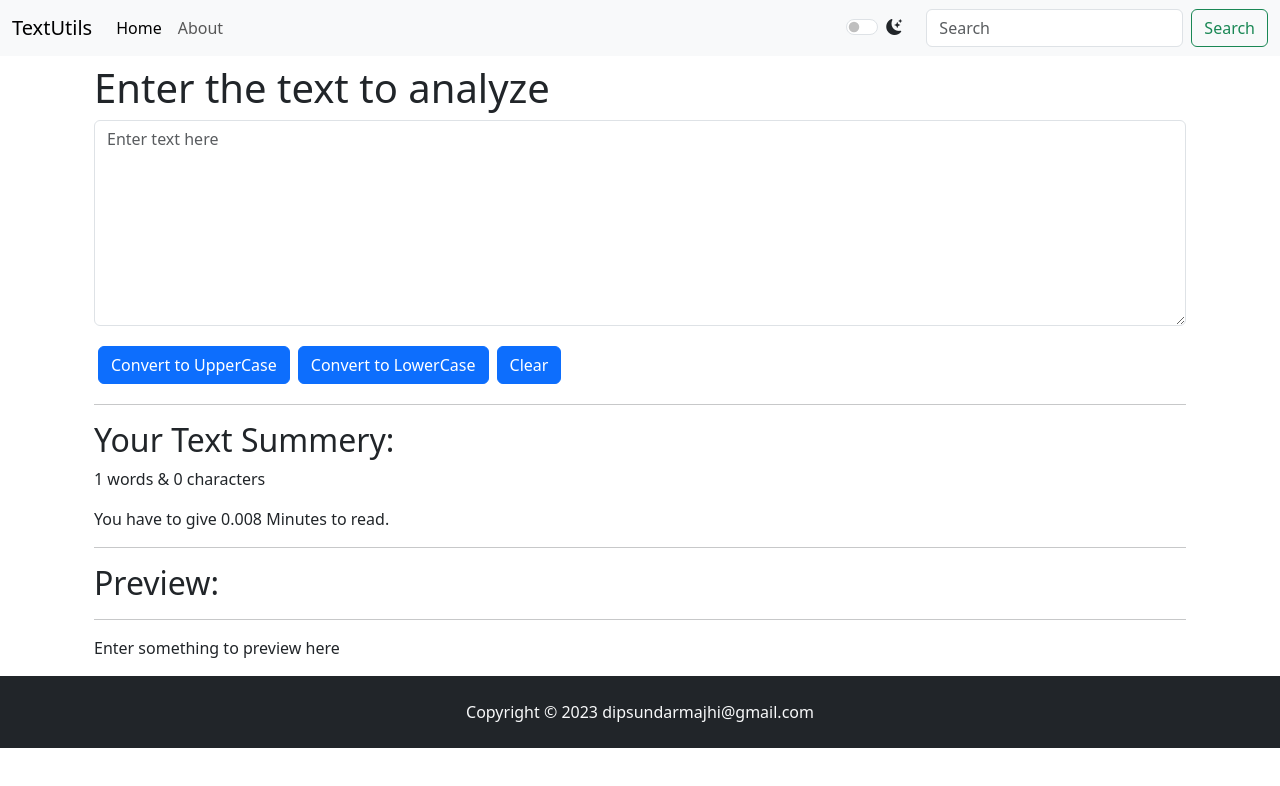
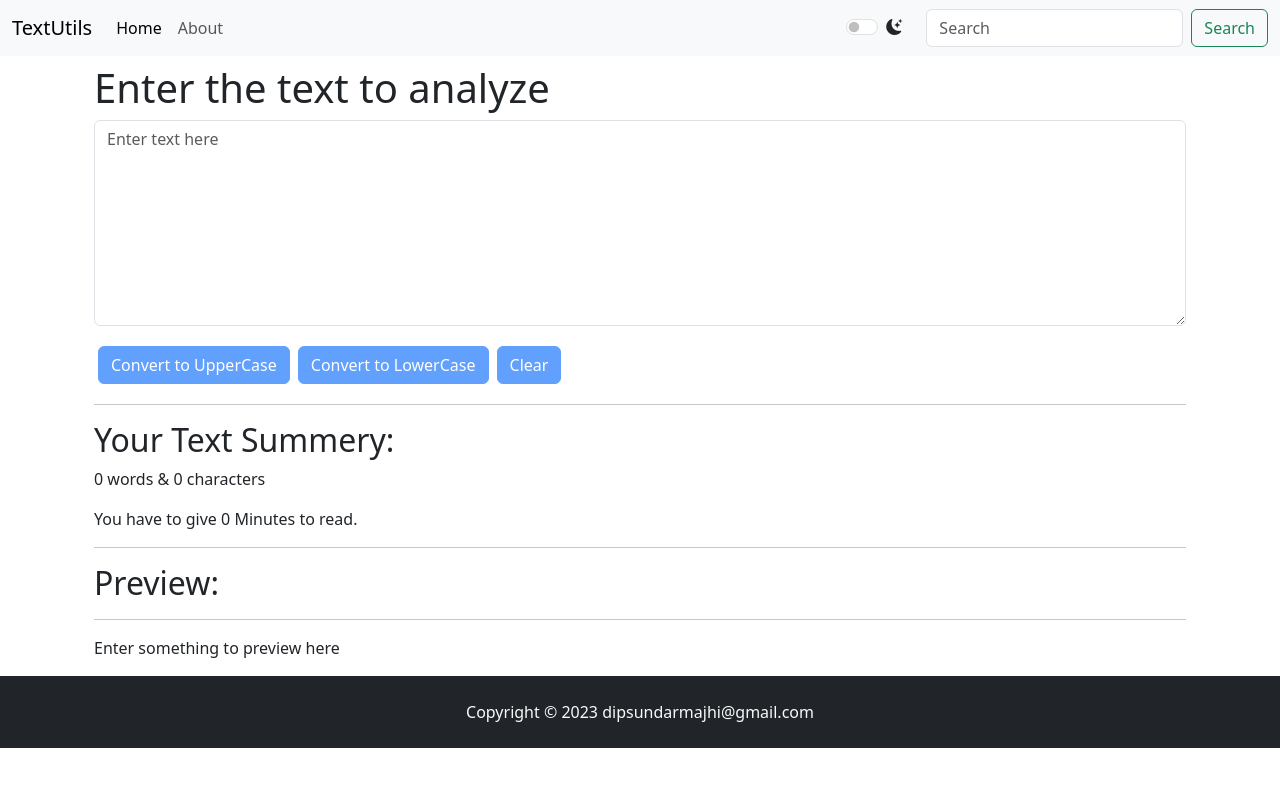
Before and after one commit to Dipsundar/textutils, a React (Create React App) app: page / in a window 1280 px wide. Shown: the top 786 px of the page. Built offline with nearby package versions, Linux system fonts and the light colour scheme.

Commit message:
update cls

```diff
--- a/src/components/TextForm.js
+++ b/src/components/TextForm.js
@@ -32,15 +32,15 @@
                 <div className="mb-3">
                     <textarea className="form-control" style={{backgroundColor: props.mode === 'dark' ? '#17072b' : 'white', color: props.mode === 'dark' ? 'white' : 'black'}} value={text} onChange={handleOnChange} id="myBoc" rows="8" placeholder='Enter text here'></textarea>
                 </div>
-                <button className="btn btn-primary mx-1 my-1" onClick={handleUpClick}>Convert to UpperCase</button>
-                <button className="btn btn-primary mx-1 my-1" onClick={handleLowClick}>Convert to LowerCase</button>
-                <button className="btn btn-primary mx-1 my-1" onClick={handleClearClick}>Clear</button>
+                <button disabled={text.length === 0} className="btn btn-primary mx-1 my-1" onClick={handleUpClick}>Convert to UpperCase</button>
+                <button disabled={text.length === 0}  className="btn btn-primary mx-1 my-1" onClick={handleLowClick}>Convert to LowerCase</button>
+                <button disabled={text.length === 0}  className="btn btn-primary mx-1 my-1" onClick={handleClearClick}>Clear</button>
             </div>
             <div className="container my-2">
                 <hr />
                 <h2>Your Text Summery: </h2>
-                <p>{text.split(" ").length} words & {text.length} characters</p>
-                <p>You have to give {0.008 * text.split(" ").length} Minutes to read.</p>
+                <p>{text.split(/\s+/).filter((element)=>{return element.length!==0}).length} words & {text.length} characters</p>
+                <p>You have to give {0.008 * text.split(" ").filter((element)=>{return element.length!==0}).length} Minutes to read.</p>
                 <hr />
                 <h2>Preview:</h2>
                 <hr />
```
